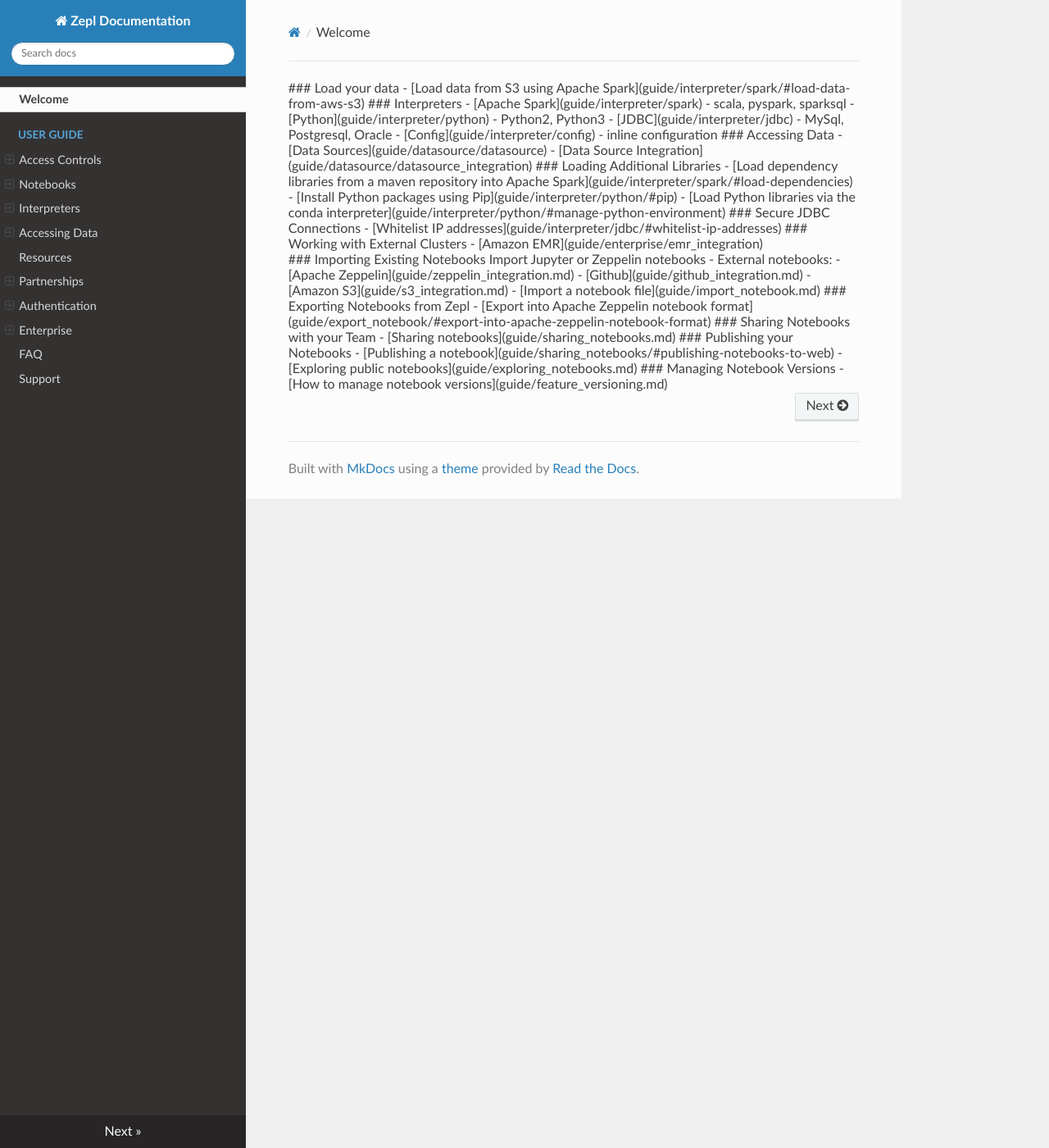
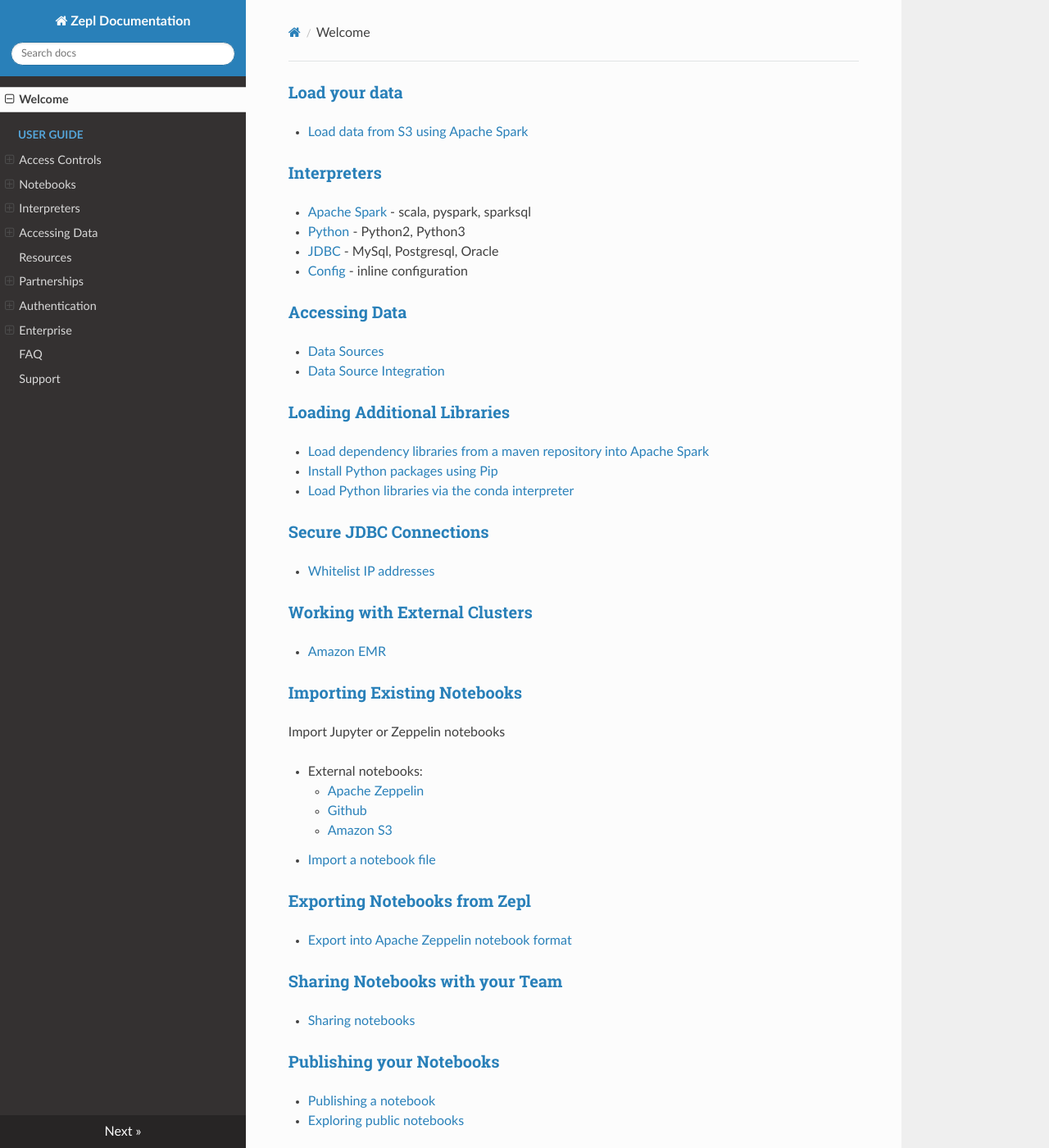
Before and after one commit to ZEPL/zepl-documentation, an MkDocs documentation site: the page built from docs/index.md, in a window 1280 px wide and 1400 px high. Shown: the whole window at 82% size. Built offline with MkDocs 1.6.1, drawn with Linux system fonts in a browser that asks for light colours; nearby versions of some CDN libraries; some of the changed text lies outside the part shown.

Commit message:
Update requirements

```diff
--- a/docs/index.md
+++ b/docs/index.md
@@ -1,9 +1,5 @@
-<div markdown="1" class="row">
-  <div class="col-md-6">
-
 ### Load your data
   - [Load data from S3 using Apache Spark](guide/interpreter/spark/#load-data-from-aws-s3)
-<!-- - [Upload data from your local machine](guide/accessing_data) -->
 
 ### Interpreters
   - [Apache Spark](guide/interpreter/spark) - scala, pyspark, sparksql
@@ -25,8 +21,6 @@
 
 ### Working with External Clusters
   - [Amazon EMR](guide/enterprise/emr_integration)
-  </div>
-  <div class="col-md-6">
 
 ### Importing Existing Notebooks
 Import Jupyter or Zeppelin notebooks
@@ -49,6 +43,3 @@
 
 ### Managing Notebook Versions
   - [How to manage notebook versions](guide/feature_versioning.md)
-
-  </div>
-</div>
--- a/requirements.txt
+++ b/requirements.txt
@@ -1,2 +1,2 @@
 markdown==3.3
-mkdocs==1.0.4
+mkdocs==1.1.2
```
